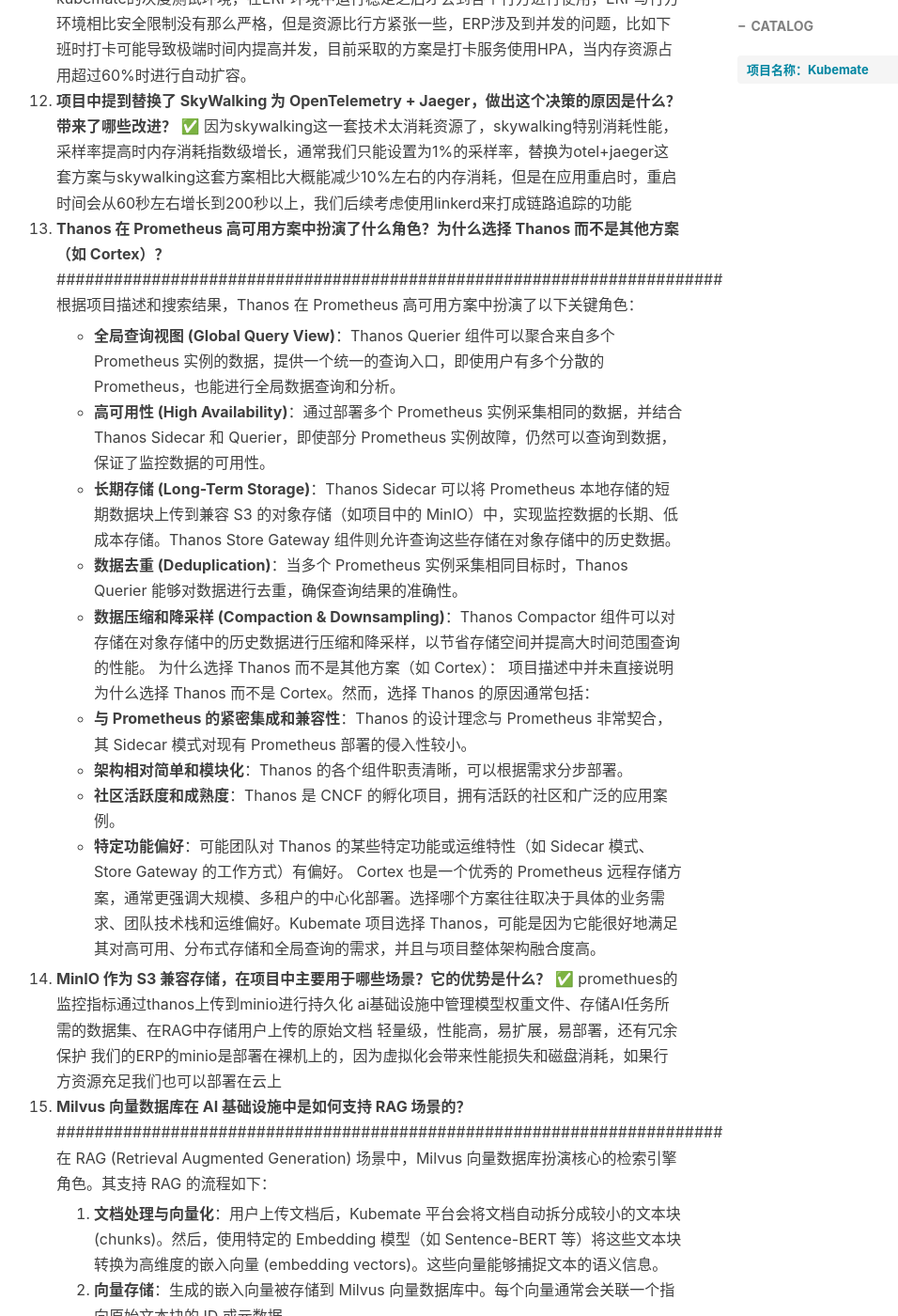
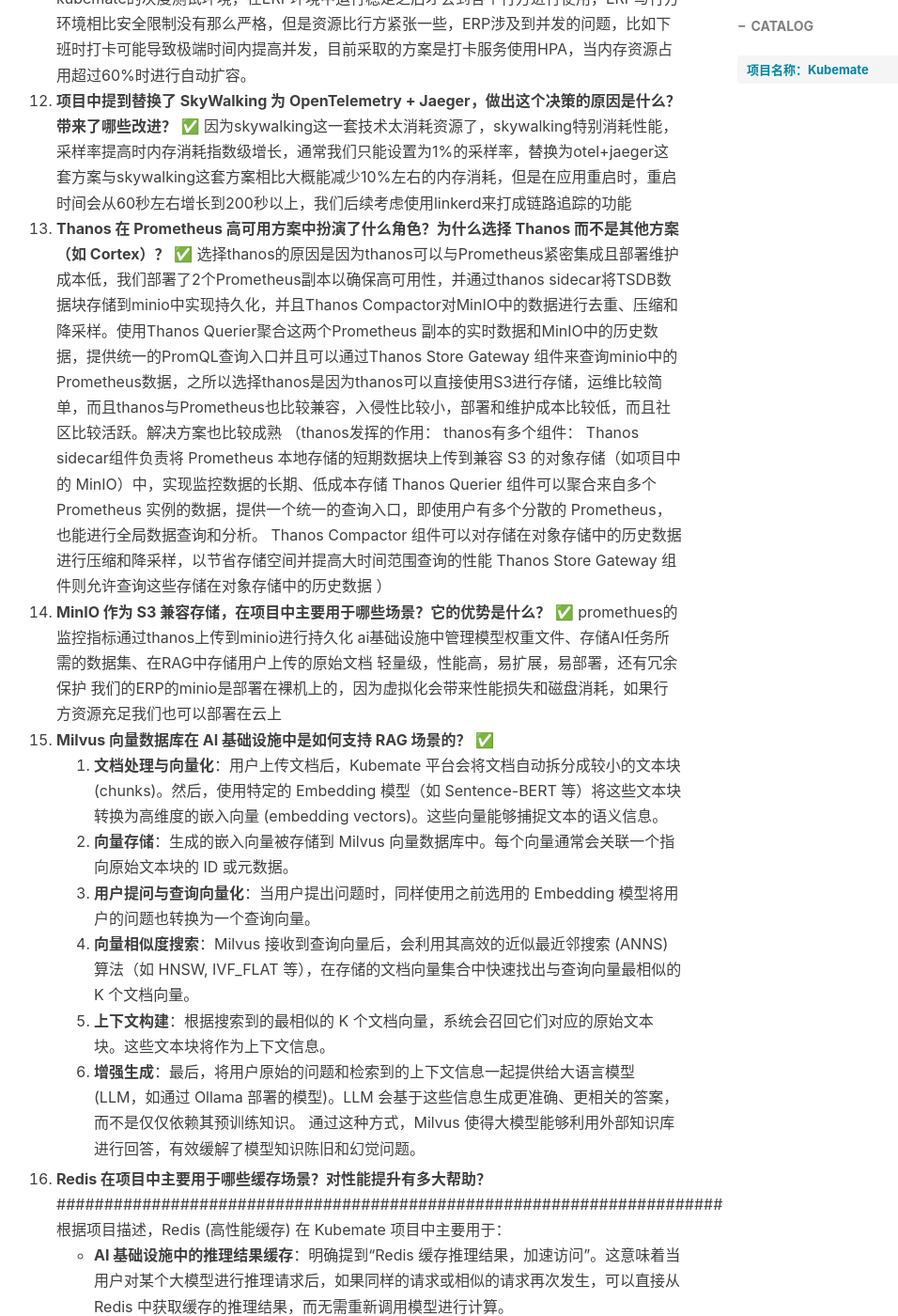
Before and after one commit to hodie-aurora/hodie-aurora.github.io, a Jekyll site: the page built from _posts/2025-06-03-KubemateQA50.md, in a window 1280 px wide and 1400 px high, scrolled down 2887 px. Shown: the whole window at 94% size, without its empty margins (245-1201 px from the left). Built offline with Jekyll 4.4.1, drawn with Linux system fonts in a browser that asks for light colours; nearby versions of some CDN libraries; comment, search, counter and statistics services are not loaded; some of the changed text lies outside the part shown.

Commit message:
update QA50

```diff
--- a/_posts/2025-06-03-KubemateQA50.md
+++ b/_posts/2025-06-03-KubemateQA50.md
@@ -36,31 +36,20 @@ tags:						#标签
     ERP环境属于我们kubemate的灰度测试环境，在ERP环境中运行稳定之后才会到各个行方进行使用，ERP与行方环境相比安全限制没有那么严格，但是资源比行方紧张一些，ERP涉及到并发的问题，比如下班时打卡可能导致极端时间内提高并发，目前采取的方案是打卡服务使用HPA，当内存资源占用超过60%时进行自动扩容。
 12. **项目中提到替换了 SkyWalking 为 OpenTelemetry + Jaeger，做出这个决策的原因是什么？带来了哪些改进？** ✅
     因为skywalking这一套技术太消耗资源了，skywalking特别消耗性能，采样率提高时内存消耗指数级增长，通常我们只能设置为1%的采样率，替换为otel+jaeger这套方案与skywalking这套方案相比大概能减少10%左右的内存消耗，但是在应用重启时，重启时间会从60秒左右增长到200秒以上，我们后续考虑使用linkerd来打成链路追踪的功能
-13. **Thanos 在 Prometheus 高可用方案中扮演了什么角色？为什么选择 Thanos 而不是其他方案（如 Cortex）？**
-    ######################################################################
-    根据项目描述和搜索结果，Thanos 在 Prometheus 高可用方案中扮演了以下关键角色：
-
-    * **全局查询视图 (Global Query View)**：Thanos Querier 组件可以聚合来自多个 Prometheus 实例的数据，提供一个统一的查询入口，即使用户有多个分散的 Prometheus，也能进行全局数据查询和分析。
-    * **高可用性 (High Availability)**：通过部署多个 Prometheus 实例采集相同的数据，并结合 Thanos Sidecar 和 Querier，即使部分 Prometheus 实例故障，仍然可以查询到数据，保证了监控数据的可用性。
-    * **长期存储 (Long-Term Storage)**：Thanos Sidecar 可以将 Prometheus 本地存储的短期数据块上传到兼容 S3 的对象存储（如项目中的 MinIO）中，实现监控数据的长期、低成本存储。Thanos Store Gateway 组件则允许查询这些存储在对象存储中的历史数据。
-    * **数据去重 (Deduplication)**：当多个 Prometheus 实例采集相同目标时，Thanos Querier 能够对数据进行去重，确保查询结果的准确性。
-    * **数据压缩和降采样 (Compaction & Downsampling)**：Thanos Compactor 组件可以对存储在对象存储中的历史数据进行压缩和降采样，以节省存储空间并提高大时间范围查询的性能。
-      为什么选择 Thanos 而不是其他方案（如 Cortex）：
-      项目描述中并未直接说明为什么选择 Thanos 而不是 Cortex。然而，选择 Thanos 的原因通常包括：
-    * **与 Prometheus 的紧密集成和兼容性**：Thanos 的设计理念与 Prometheus 非常契合，其 Sidecar 模式对现有 Prometheus 部署的侵入性较小。
-    * **架构相对简单和模块化**：Thanos 的各个组件职责清晰，可以根据需求分步部署。
-    * **社区活跃度和成熟度**：Thanos 是 CNCF 的孵化项目，拥有活跃的社区和广泛的应用案例。
-    * **特定功能偏好**：可能团队对 Thanos 的某些特定功能或运维特性（如 Sidecar 模式、Store Gateway 的工作方式）有偏好。
-      Cortex 也是一个优秀的 Prometheus 远程存储方案，通常更强调大规模、多租户的中心化部署。选择哪个方案往往取决于具体的业务需求、团队技术栈和运维偏好。Kubemate 项目选择 Thanos，可能是因为它能很好地满足其对高可用、分布式存储和全局查询的需求，并且与项目整体架构融合度高。
+13. **Thanos 在 Prometheus 高可用方案中扮演了什么角色？为什么选择 Thanos 而不是其他方案（如 Cortex）？** ✅
+    选择thanos的原因是因为thanos可以与Prometheus紧密集成且部署维护成本低，我们部署了2个Prometheus副本以确保高可用性，并通过thanos sidecar将TSDB数据块存储到minio中实现持久化，并且Thanos Compactor对MinIO中的数据进行去重、压缩和降采样。使用Thanos Querier聚合这两个Prometheus 副本的实时数据和MinIO中的历史数据，提供统一的PromQL查询入口并且可以通过Thanos Store Gateway 组件来查询minio中的Prometheus数据，之所以选择thanos是因为thanos可以直接使用S3进行存储，运维比较简单，而且thanos与Prometheus也比较兼容，入侵性比较小，部署和维护成本比较低，而且社区比较活跃。解决方案也比较成熟
+    （thanos发挥的作用：
+        thanos有多个组件： Thanos sidecar组件负责将 Prometheus 本地存储的短期数据块上传到兼容 S3 的对象存储（如项目中的 MinIO）中，实现监控数据的长期、低成本存储
+                          Thanos Querier 组件可以聚合来自多个 Prometheus 实例的数据，提供一个统一的查询入口，即使用户有多个分散的 Prometheus，也能进行全局数据查询和分析。
+                          Thanos Compactor 组件可以对存储在对象存储中的历史数据进行压缩和降采样，以节省存储空间并提高大时间范围查询的性能
+                          Thanos Store Gateway 组件则允许查询这些存储在对象存储中的历史数据
+    ）
 14. **MinIO 作为 S3 兼容存储，在项目中主要用于哪些场景？它的优势是什么？** ✅
     promethues的监控指标通过thanos上传到minio进行持久化
     ai基础设施中管理模型权重文件、存储AI任务所需的数据集、在RAG中存储用户上传的原始文档
     轻量级，性能高，易扩展，易部署，还有冗余保护
     我们的ERP的minio是部署在裸机上的，因为虚拟化会带来性能损失和磁盘消耗，如果行方资源充足我们也可以部署在云上
-15. **Milvus 向量数据库在 AI 基础设施中是如何支持 RAG 场景的？**
-    ######################################################################
-    在 RAG (Retrieval Augmented Generation) 场景中，Milvus 向量数据库扮演核心的检索引擎角色。其支持 RAG 的流程如下：
-
+15. **Milvus 向量数据库在 AI 基础设施中是如何支持 RAG 场景的？** ✅
     1. **文档处理与向量化**：用户上传文档后，Kubemate 平台会将文档自动拆分成较小的文本块 (chunks)。然后，使用特定的 Embedding 模型（如 Sentence-BERT 等）将这些文本块转换为高维度的嵌入向量 (embedding vectors)。这些向量能够捕捉文本的语义信息。
     2. **向量存储**：生成的嵌入向量被存储到 Milvus 向量数据库中。每个向量通常会关联一个指向原始文本块的 ID 或元数据。
     3. **用户提问与查询向量化**：当用户提出问题时，同样使用之前选用的 Embedding 模型将用户的问题也转换为一个查询向量。
@@ -138,35 +127,19 @@ tags:						#标签
     * **快速回滚机制**：如果升级出现问题，应能快速回滚到上一个稳定版本。
     * **分离控制平面和数据平面**：平台自身的升级不应直接影响到用户在 Kubernetes 中已运行的应用（数据平面）。
     * **详细的升级文档和SOP**：为运维人员提供清晰的升级步骤和应急预案。
-27. **用户反馈是如何收集和处理的？有没有根据用户反馈进行过重大的功能调整？**
-    ######################################################################
-    * **内部用户反馈**：对于在金融机构和 ERP 环境中部署和维护的团队，会直接收到来自最终用户和运维人员的反馈。
-    * **工单系统/支持渠道**：为付费客户提供专门的技术支持渠道和工单系统来收集问题和需求。
-    * **定期用户调研/访谈**：主动与关键用户沟通，了解他们的使用体验和痛点。
-    * **社区/论坛**：如果项目有开源或社区版本，会通过社区渠道收集反馈。
-      处理反馈的流程可能包括：
-    * **收集与分类**：汇总来自不同渠道的反馈，并进行分类（如 Bug、功能建议、体验优化等）。
-    * **评估与优先级排序**：产品和研发团队评估反馈的价值和紧急程度，确定优先级。
-    * **纳入开发计划**：重要的反馈会被纳入产品迭代的开发计划中。
-    * **跟踪与闭环**：对已采纳的反馈进行跟踪，直到功能上线或问题解决，并及时告知用户。
-28. **在性能优化方面，你们做了哪些工作？特别是在高并发场景下。**
-    项目描述中提到“优化用户体验和系统性能”，并采用了一些本身就具备高性能特性的技术。
-    已明确的性能优化相关工作：
-
-    * **后端语言和框架选择**：使用 Go 语言及其高并发特性，以及高性能的 Gin 框架。
-    * **缓存利用**：使用 Redis 作为高性能缓存，明确提到用于“缓存推理结果，加速访问”。
-    * **监控系统优化**：使用 Thanos 对 Prometheus 进行扩展，支持大规模监控数据的存储和高效查询。
-    * **轻量级技术选型**：选择 OpenTelemetry + Jaeger 作为“轻量级分布式追踪”，Linkerd 作为“轻量级服务网格”，这有助于降低系统自身的性能开销。
-      在高并发场景下，可能的额外优化工作（基于通用实践推断）：
-    * **API 接口优化**：
-      * 异步处理：对于耗时操作，采用异步处理和回调机制。
-      * 批量操作：提供批量处理接口，减少 API 调用次数。
-      * 分页和过滤：对返回大量数据的接口进行分页和服务器端过滤。
-    * **数据库优化**：合理的数据库索引、查询优化、连接池配置。
-    * **并发控制**：在 Go 后端利用 goroutine 和 channel 有效管理并发，设置合理的并发数限制，防止系统过载。
-    * **负载均衡**：在平台自身服务的多个实例前使用负载均衡器。
-    * **资源调优**：对平台部署在 Kubernetes 上的组件进行合理的 CPU/Memory Request 和 Limit 设置。
-    * **代码层面优化**：减少不必要的计算和 I/O 操作，优化算法和数据结构。
+27. **用户反馈是如何收集和处理的？有没有根据用户反馈进行过重大的功能调整？**  ✅
+    用户反馈是通过填写工单进行收集和处理，各个项目组对平台的反馈是通过敏捷平台进行登记，我们这个运维平台的版本迭代和新增功能就是通过各地项目组不断反馈和用户需求进行迭代的，其中比较大的调整的化就是使用otel+jaeger这套技术来代替skywalking，因为项目组总是反馈skywalking采集过于消耗性能，于是我们调整了技术栈，让我们的平台也集成了otel+jaeger这套技术栈
+28. **在性能优化方面，你们做了哪些工作？特别是在高并发场景下。**  ✅
+    我们的平台是专门为运维人员开发的，所以运维平台本身的访问量不是很高，至于在云上运行的应用的化，性能优化工作是一个系统工程，并非针对单一组件的调优。我们通过选用高性能技术、优化流量路径、用好缓存、建立可扩展的监控体系，再结合专用硬件，确保Kubemate平台管理的客户应用，确保在高并发场景下，也能稳定高效运行。
+    #########################################################
+    流量与通信优化：
+    高性能网关 (Traefik)： 采用专为云原生设计的高性能网关，高效处理和分发海量外部请求。
+    服务网格 (Linkerd)： 优化微服务间的内部通信，提供自动重试和负载均衡，提升系统在高并发下的健壮性。
+    缓存与数据处理：
+    高性能缓存 (Redis)： 将热点数据缓存在内存中，极大降低数据库访问压力，实现毫秒级响应，是应对瞬时流量洪峰的关键手段。
+    可观测性系统优化：
+    可扩展监控 (Thanos)： 解决了 Prometheus 的单点瓶颈和存储限制，支持对海量监控指标的长期存储和高效查询。
+    高效日志聚合 (Loki)： 采用仅索引元数据的设计，大幅降低了高并发应用产生海量日志时的存储和写入开销。
 29. **您如何看待 Kubernetes 生态的快速发展？Kubemate 如何保持与社区的同步和技术的先进性？**  ✅
     就我个人来说我对于k8s生态的快速发展是很兴奋的，我觉得将来云原生会与serverless抢占大部分的运维市场，并且k8s将来肯定会与AI深度结合，为AI提供基础设施可能会成为AI训练的主流方式，大规模集群的GPU调度人才会很稀缺，基于神经网络预测k8s资源调度的技术可能会迎来发展
 30. **AI 技术日新月异，Kubemate 在 AI 基础设施方面未来的发展方向是什么？**  ✅
```
